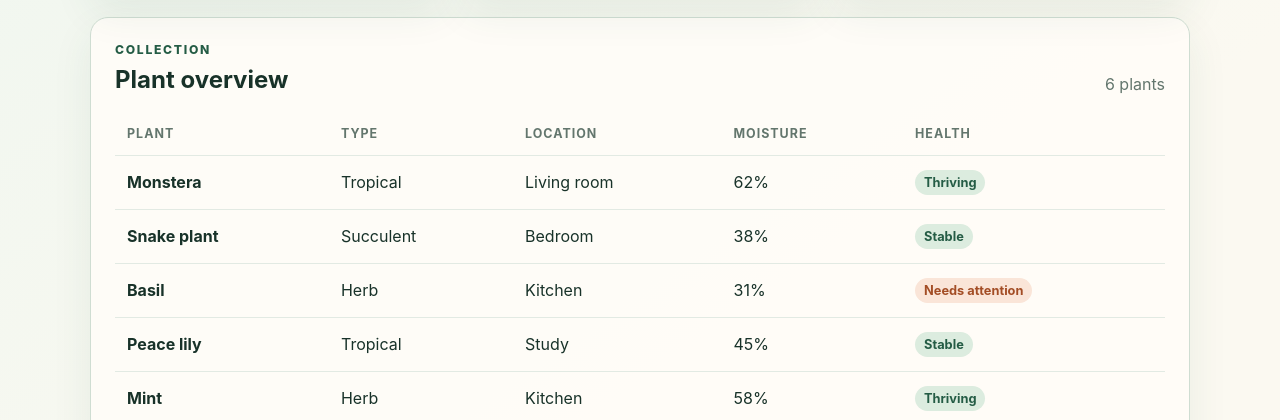
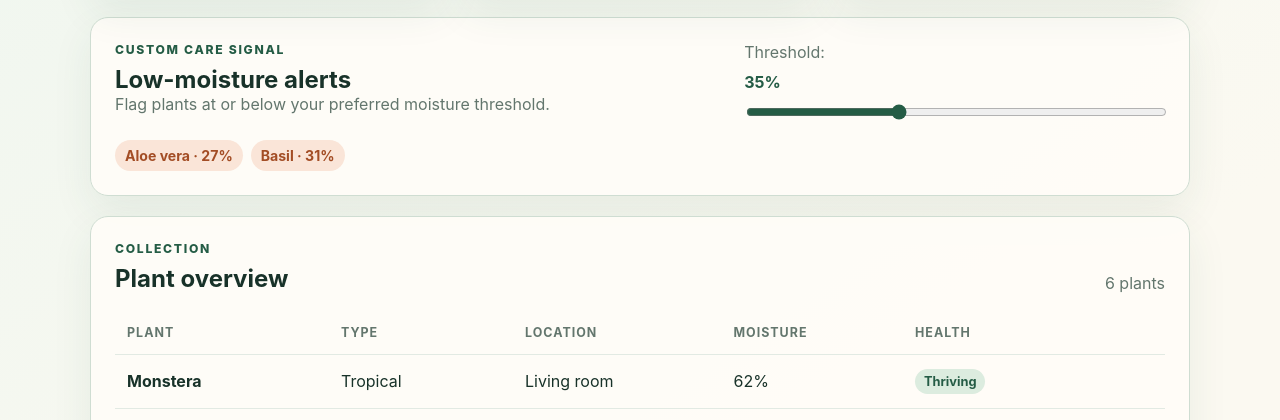
Before and after one commit to chocoHacks33/garden-glance-dashboard, a website: page index.html in a window 1280 px wide. Shown: the part 347-767 px from the top of the page. Drawn offline with Linux system fonts and the light colour scheme.

Commit message:
Add configurable moisture alerts

```diff
--- a/app.js
+++ b/app.js
@@ -25,6 +25,32 @@ function escapeHtml(value) {
     .replaceAll("'", "&#039;");
 }
 
+function normalizeMoistureThreshold(value, fallback = 35) {
+  if (value === null || value === "") return fallback;
+  const parsed = Number(value);
+  return Number.isFinite(parsed) ? Math.min(80, Math.max(10, Math.round(parsed / 5) * 5)) : fallback;
+}
+
+function readMoistureThreshold(storage, fallback = 35) {
+  try {
+    return normalizeMoistureThreshold(storage.getItem("garden-glance-moisture-threshold"), fallback);
+  } catch {
+    return fallback;
+  }
+}
+
+function getDryPlants(items, threshold) {
+  return items.filter((plant) => plant.moisture <= threshold).sort((a, b) => a.moisture - b.moisture || a.name.localeCompare(b.name));
+}
+
+function renderMoistureAlerts(items, threshold, documentRef) {
+  const dryPlants = getDryPlants(items, threshold);
+  documentRef.querySelector("#threshold-value").textContent = `${threshold}%`;
+  documentRef.querySelector("#moisture-alerts").innerHTML = dryPlants.length
+    ? dryPlants.map((plant) => `<li>${escapeHtml(plant.name)} · ${plant.moisture}%</li>`).join("")
+    : '<li class="all-clear">All plants are above the threshold.</li>';
+}
+
 function plantRow(plant) {
   return `<tr>
     <td class="plant-name">${escapeHtml(plant.name)}</td>
@@ -45,9 +71,20 @@ function renderDashboard(items, documentRef) {
 }
 
 if (typeof document !== "undefined") {
-  document.addEventListener("DOMContentLoaded", () => renderDashboard(plants, document));
+  document.addEventListener("DOMContentLoaded", () => {
+    const input = document.querySelector("#moisture-threshold");
+    const threshold = readMoistureThreshold(window.localStorage);
+    input.value = threshold;
+    renderDashboard(plants, document);
+    renderMoistureAlerts(plants, threshold, document);
+    input.addEventListener("input", () => {
+      const nextThreshold = normalizeMoistureThreshold(input.value);
+      try { window.localStorage.setItem("garden-glance-moisture-threshold", nextThreshold); } catch { /* Continue without persistence. */ }
+      renderMoistureAlerts(plants, nextThreshold, document);
+    });
+  });
 }
 
 if (typeof module !== "undefined") {
-  module.exports = { plants, calculateSummary, escapeHtml, plantRow };
+  module.exports = { plants, calculateSummary, escapeHtml, normalizeMoistureThreshold, readMoistureThreshold, getDryPlants, plantRow };
 }
--- a/index.html
+++ b/index.html
@@ -34,6 +34,19 @@
         </article>
       </section>
 
+      <section class="panel alert-panel" aria-labelledby="moisture-heading">
+        <div>
+          <p class="eyebrow">Custom care signal</p>
+          <h2 id="moisture-heading">Low-moisture alerts</h2>
+          <p class="alert-copy">Flag plants at or below your preferred moisture threshold.</p>
+        </div>
+        <label class="threshold-control" for="moisture-threshold">
+          Threshold: <strong id="threshold-value">35%</strong>
+          <input id="moisture-threshold" type="range" min="10" max="80" step="5" value="35">
+        </label>
+        <ul id="moisture-alerts" class="moisture-alerts" aria-live="polite"></ul>
+      </section>
+
       <section class="panel" aria-labelledby="collection-heading">
         <div class="panel-heading">
           <div>
--- a/styles.css
+++ b/styles.css
@@ -58,6 +58,14 @@ h2 { margin-bottom: 0; }
 .summary-card strong { font-size: 2rem; }
 .summary-card.attention strong { color: var(--warning); }
 .panel { padding: 24px; }
+.alert-panel { display: grid; grid-template-columns: minmax(220px, 1fr) minmax(220px, .7fr); gap: 18px 28px; margin-bottom: 20px; }
+.alert-copy { margin-bottom: 0; color: var(--muted); }
+.threshold-control { display: grid; gap: 10px; align-content: center; color: var(--muted); }
+.threshold-control strong { color: var(--forest); }
+.threshold-control input { width: 100%; accent-color: var(--forest); }
+.moisture-alerts { grid-column: 1 / -1; display: flex; flex-wrap: wrap; gap: 8px; margin: 0; padding: 0; list-style: none; }
+.moisture-alerts li { padding: 7px 10px; border-radius: 999px; background: #fae5d8; color: var(--warning); font-size: .88rem; font-weight: 700; }
+.moisture-alerts .all-clear { background: var(--mint); color: var(--forest); }
 .panel-heading { display: flex; align-items: end; justify-content: space-between; gap: 16px; margin-bottom: 18px; }
 .result-count { margin-bottom: 0; color: var(--muted); }
 .table-wrap { overflow-x: auto; }
@@ -73,6 +81,8 @@ footer { padding: 24px 0 40px; color: var(--muted); font-size: .85rem; text-alig
 @media (max-width: 700px) {
   .page-header { flex-direction: column; padding-top: 32px; }
   .summary-grid { grid-template-columns: 1fr; }
+  .alert-panel { grid-template-columns: 1fr; }
+  .moisture-alerts { grid-column: 1; }
   .panel { padding: 18px 14px; }
   th, td { padding-inline: 9px; }
 }
```
Also changed, not shown: test/app.test.js (+16 -1 lines).
